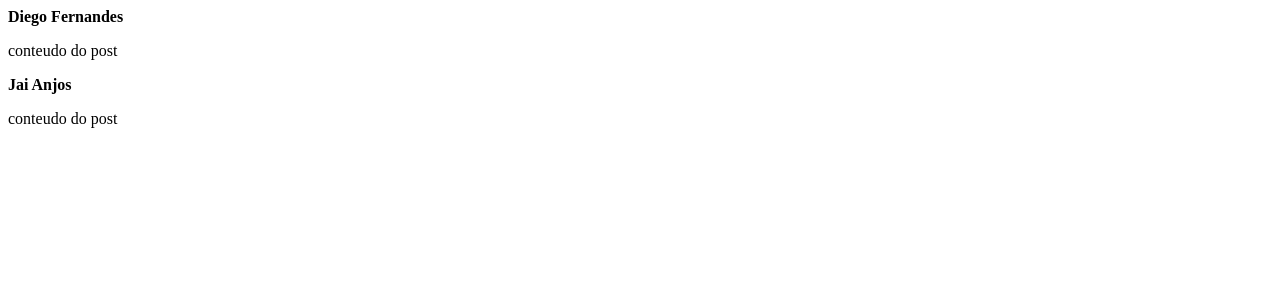
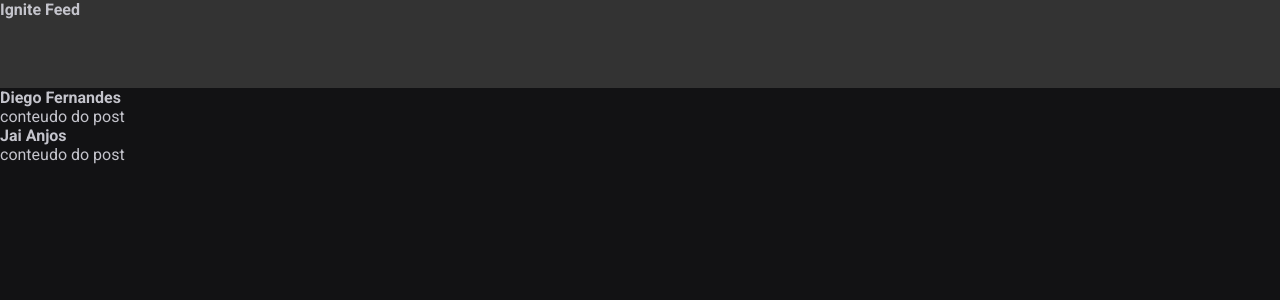
Before and after one commit to jairocket/Ignite-Fundamentos, a React (Vite) app: page / in a window 1280 px wide. Shown: the top 300 px of the page. Built offline with nearby package versions, Linux system fonts and the light colour scheme.

Commit message:
feat(design): Implement global css

```diff
--- a/index.html
+++ b/index.html
@@ -2,8 +2,17 @@
 <html lang="en">
   <head>
     <meta charset="UTF-8" />
+
+    <link rel="preconnect" href="https://fonts.googleapis.com" />
+    <link rel="preconnect" href="https://fonts.gstatic.com" crossorigin />
+
     <link rel="icon" type="image/svg+xml" href="/vite.svg" />
     <meta name="viewport" content="width=device-width, initial-scale=1.0" />
+
+    <link
+      href="https://fonts.googleapis.com/css2?family=Roboto:wght@400;700&display=swap"
+      rel="stylesheet"
+    />
     <title>Vite + React + TS</title>
   </head>
   <body>
--- a/package.json
+++ b/package.json
@@ -17,6 +17,7 @@
     "@types/react-dom": "^18.0.6",
     "@vitejs/plugin-react": "^2.1.0",
     "typescript": "^4.6.4",
+    "typescript-plugin-css-modules": "^3.4.0",
     "vite": "^3.1.0"
   }
 }
--- a/src/App.tsx
+++ b/src/App.tsx
@@ -1,10 +1,14 @@
+import { Header } from "./components/Header";
 import { Post } from "./Post";
+import "./global.css";
 
 export function App() {
   return (
     <div>
+      <Header />
       <Post author="Diego Fernandes" content="conteudo do post" />
       <Post author="Jai Anjos" content="conteudo do post" />
+      <Post />
     </div>
   );
 }
--- /dev/null
+++ b/src/components/Header.module.css
@@ -0,0 +1,4 @@
+.header {
+  background: #333;
+  height: 88px;
+}
--- /dev/null
+++ b/src/components/Header.tsx
@@ -0,0 +1,10 @@
+//@ts-ignore
+import styles from "./Header.module.css";
+
+export function Header() {
+  return (
+    <header className={styles.header}>
+      <strong>Ignite Feed</strong>
+    </header>
+  );
+}
--- /dev/null
+++ b/src/global.css
@@ -0,0 +1,33 @@
+:root {
+  --white: #ffffff;
+  --gray-100: #e1e1e6;
+  --gray-300: #c4c4cc;
+  --gray-400: #8d8d99;
+  --gray-600: #323238;
+  --gray-700: #29292e;
+  --gray-800: #202024;
+  --gray-900: #121214;
+
+  --green-500: #88875f;
+}
+
+* {
+  margin: 0;
+  padding: 0;
+  box-sizing: border-box;
+}
+
+body {
+  background: var(--gray-900);
+  color: var(--gray-300);
+  -webkit-font-smoothing: antialiased; /* torna as fontes não padrão do sistema mais detalhadas */
+}
+
+body,
+input,
+textarea,
+button {
+  font-family: "Roboto", sans-serif;
+  font-weight: 400;
+  font-size: 1rem; /* 1rem = 16px*/
+}
--- a/tsconfig.json
+++ b/tsconfig.json
@@ -11,6 +11,7 @@
     "forceConsistentCasingInFileNames": true,
     "module": "ESNext",
     "moduleResolution": "Node",
+    "plugins": [{ "name": "typescript-plugin-css-modules" }],
     "resolveJsonModule": true,
     "isolatedModules": true,
     "noEmit": true,
```
Also changed, not shown: 2 other files (tests, documents, lock files or other folders).
